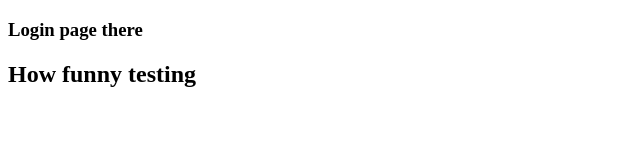
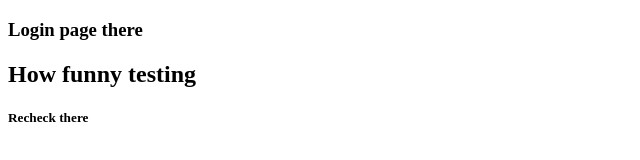
Before and after one commit to noyon-podder/practice-github2, a plain HTML site: page login.html in a window 1280 px wide. Shown: the full height of the page, 0-640 px from the left. Drawn offline with Linux system fonts and the light colour scheme.

Commit message:
recheck there

```diff
--- a/login.html
+++ b/login.html
@@ -8,5 +8,6 @@
   <body>
     <h3>Login page there</h3>
     <h2>How funny testing</h2>
+    <h5>Recheck there</h5>
   </body>
 </html>
```
